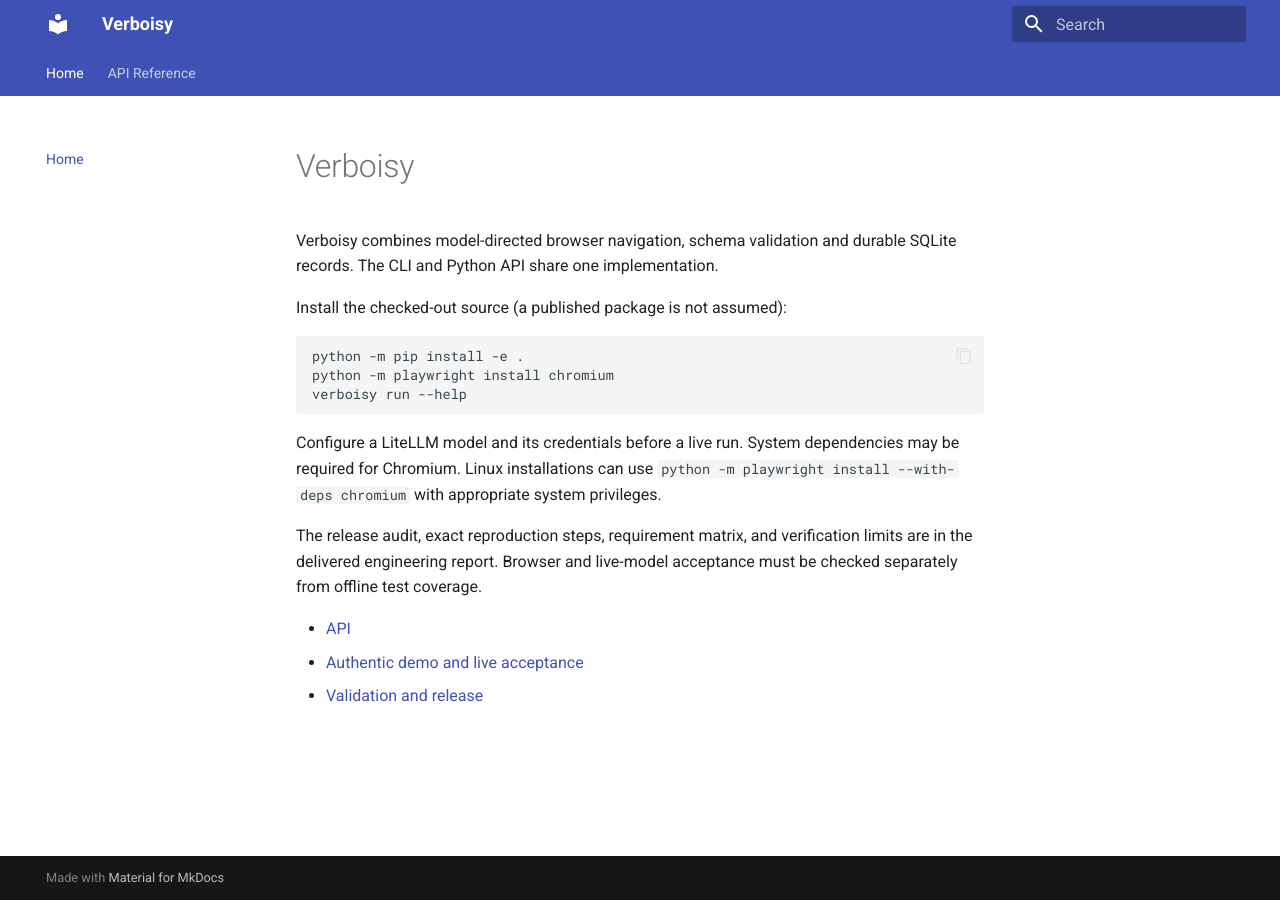
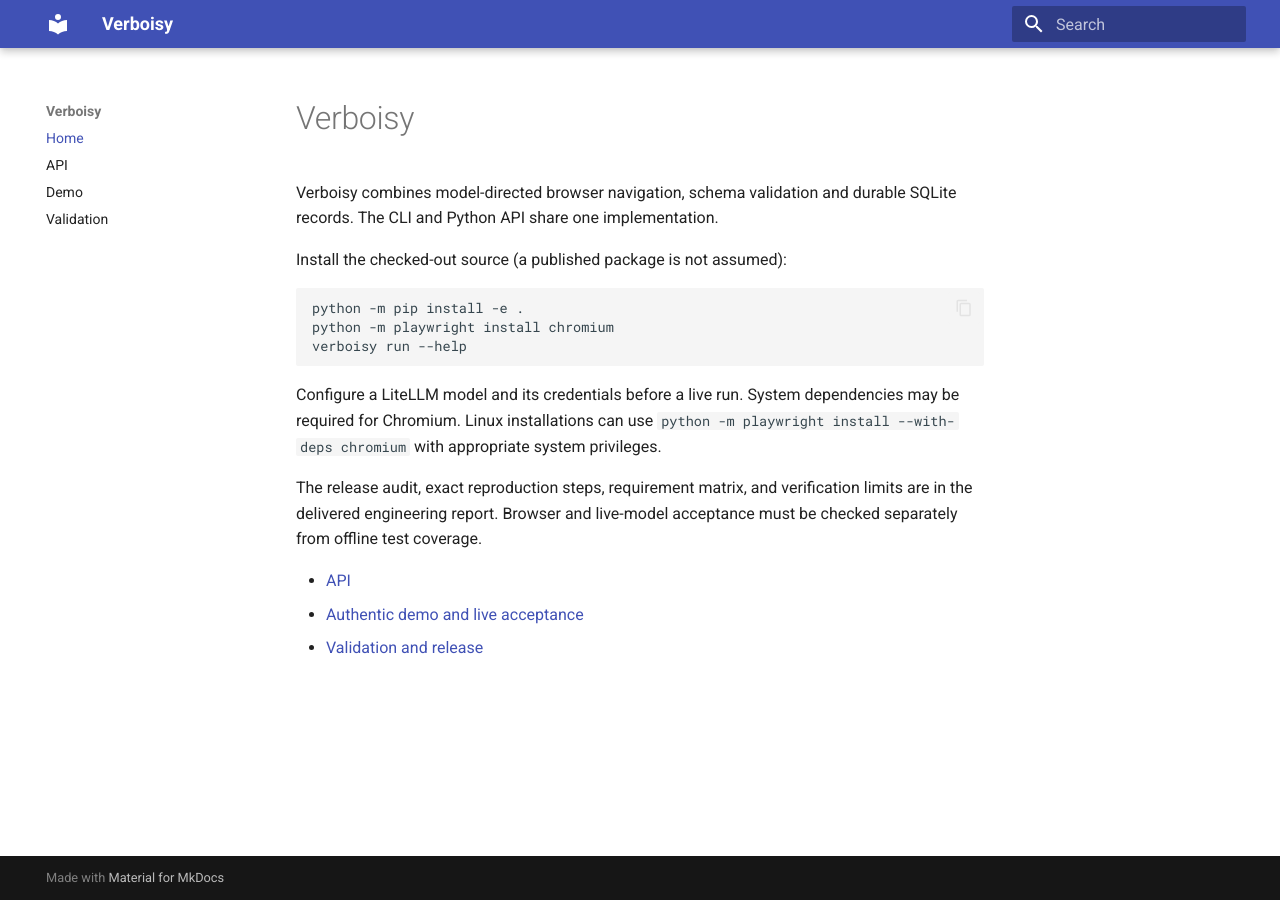
Before and after one commit to EmanueleTorrisi/verboisy, an MkDocs documentation site: the page built from docs/index.md, in a window 1280 px wide. Built offline with MkDocs 1.6.1 and Material for MkDocs 9.7.7, drawn with Linux system fonts in a browser that asks for light colours.

Commit message:
docs(mkdocs): refine documentation site configuration

```diff
--- a/mkdocs.yml
+++ b/mkdocs.yml
@@ -3,11 +3,10 @@
 theme:
   name: material
   features:
-    - navigation.tabs
     - navigation.sections
-    - search.suggest
-    - search.highlight
     - content.code.copy
 nav:
   - Home: index.md
-  - API Reference: api.md
+  - API: api.md
+  - Demo: demo.md
+  - Validation: validation.md
```
